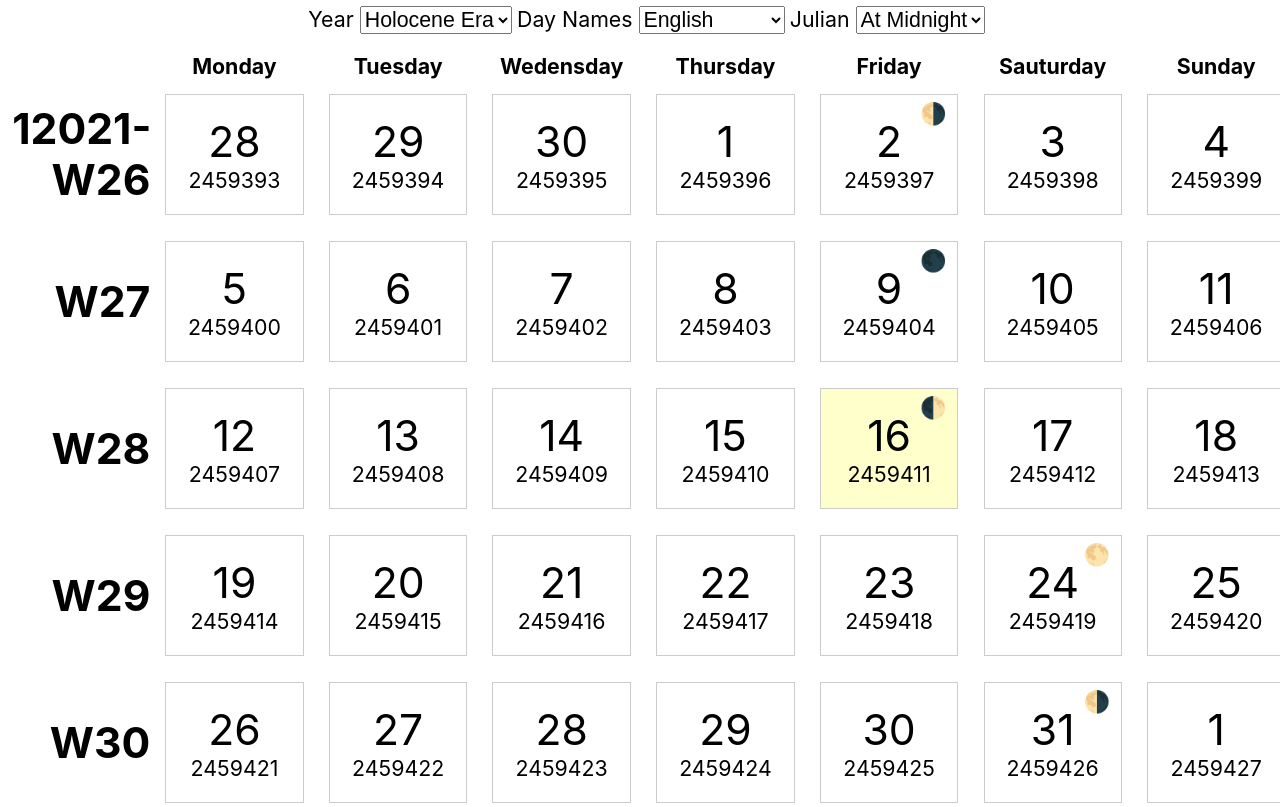
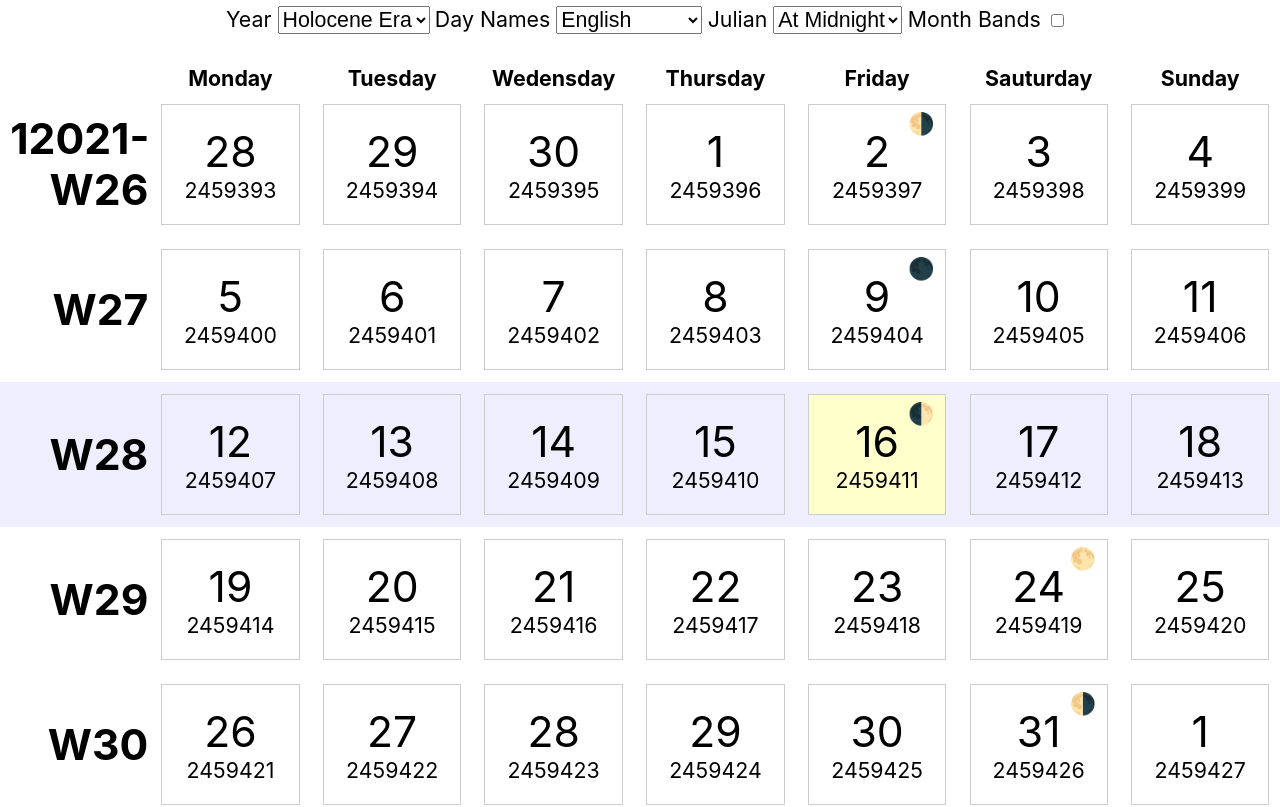
Before and after one commit to IJMacD/mycal, a React (Create React App) app: page / in a window 1280 px wide. Shown: the top 807 px of the page. Built offline with nearby package versions, Linux system fonts and the light colour scheme.

Commit message:
Colours and bands

```diff
--- a/src/App.css
+++ b/src/App.css
@@ -6,7 +6,7 @@
 
 .App {
   text-align: center;
-  padding-top: 50px;
+  padding-top: 1.5rem;
 }
 
 .App-Options {
@@ -17,6 +17,7 @@
   z-index: 1;
   padding: 0.3em;
   width: 100%;
+  height: 1.5rem;
 }
 
 .App-Options label {
@@ -25,6 +26,32 @@
 
 table {
   margin: 0 auto;
+  border-collapse: collapse;
+}
+
+thead {
+  position: sticky;
+  top: 1.5rem;
+  background-color: white;
+  z-index: 1;
+}
+
+.Week-Current th,
+.Week-Current td
+{
+  background-color: #EEEEFF !important;
+}
+
+.MonthBands .Day-MonthOdd {
+  background-color: #F5F5F5;
+}
+
+.MonthBands .Day-MonthEven {
+  background-color: #E9E9E9;
+}
+
+.MonthBands .Day-CurrentMonth {
+  background-color: #FFF5F5;
 }
 
 @media print {
--- a/src/App.js
+++ b/src/App.js
@@ -19,6 +19,7 @@ function App() {
   const [ holoceneYear, setHoloceneYear ] = useSavedState("mycal.holocene", true);
   const [ dayNameOrigin, setDayNameOrigin] = useSavedState("mycal.dayname", /** @type {Object.keys(DAY_NAMES)} */"english");
   const [ julianAtNoon, setJulianAtNoon ] = useSavedState("mycal.julianAtNoon", false);
+  const [ monthBands, setMonthBands ] = useSavedState("mycal.monthBands", false);
 
   const d = startOfWeek(startOfMonth());
   const weeks = makeWeeks(d, 100);
@@ -28,6 +29,18 @@ function App() {
   };
 
   const dayNames = DAY_NAMES[dayNameOrigin] || [];
+
+  /**
+   *
+   * @param {Date} date
+   */
+  function getDayClassName (date) {
+    const d = new Date();
+    const currentMonth = d.getFullYear() === date.getFullYear() && d.getMonth() === date.getMonth();
+    const monthEven = date.getMonth() % 2;
+
+    return `Day ${currentMonth ? "Day-CurrentMonth" : ""} ${monthEven ? "Day-MonthEven" : "Day-MonthOdd"}`;
+  }
 
   return (
     <div className="App">
@@ -73,8 +86,12 @@ function App() {
             <option value="1">From Noon</option>
           </select>
         </label>
+        <label>
+          <span>Month Bands</span>{' '}
+          <input type="checkbox" checked={monthBands} onChange={e => setMonthBands(e.target.checked)} />
+        </label>
       </div>
-      <table>
+      <table className={monthBands?"MonthBands":""}>
         <thead>
           <tr>
             <th></th>
@@ -88,19 +105,20 @@ function App() {
           {
             weeks.map((w, i) => {
               const isStartOfMonth = w.some(d => d.getDate() === 1);
+              const currentWeek = Date.now() >= +w[0] && Date.now() < (+w[0] + 7 * 86400000);
 
               const n = weekNumber(w[0]);
 
               return (
-                <tr key={+w[0]}>
+                <tr key={+w[0]} className={currentWeek?"Week Week-Current":"Week"}>
                   <th style={{textAlign:"right"}}>
                     {(n === 1 || i === 0) && ((holoceneYear ? 1e4 : 0) + w[6].getFullYear() + "-")}
                     W{n}
                   </th>
                   {
-                    w.map(d => <td key={+d}><DayView date={d} julianAtNoon={julianAtNoon} /></td>)
+                    w.map(d => <td key={+d} className={getDayClassName(d)}><DayView date={d} julianAtNoon={julianAtNoon} /></td>)
                   }
-                  <th>{isStartOfMonth && (w[6].getMonth() + 1)}</th>
+                  <th className={getDayClassName(w[6])}>{isStartOfMonth && (w[6].getMonth() + 1)}</th>
                 </tr>
               );
             })
```
